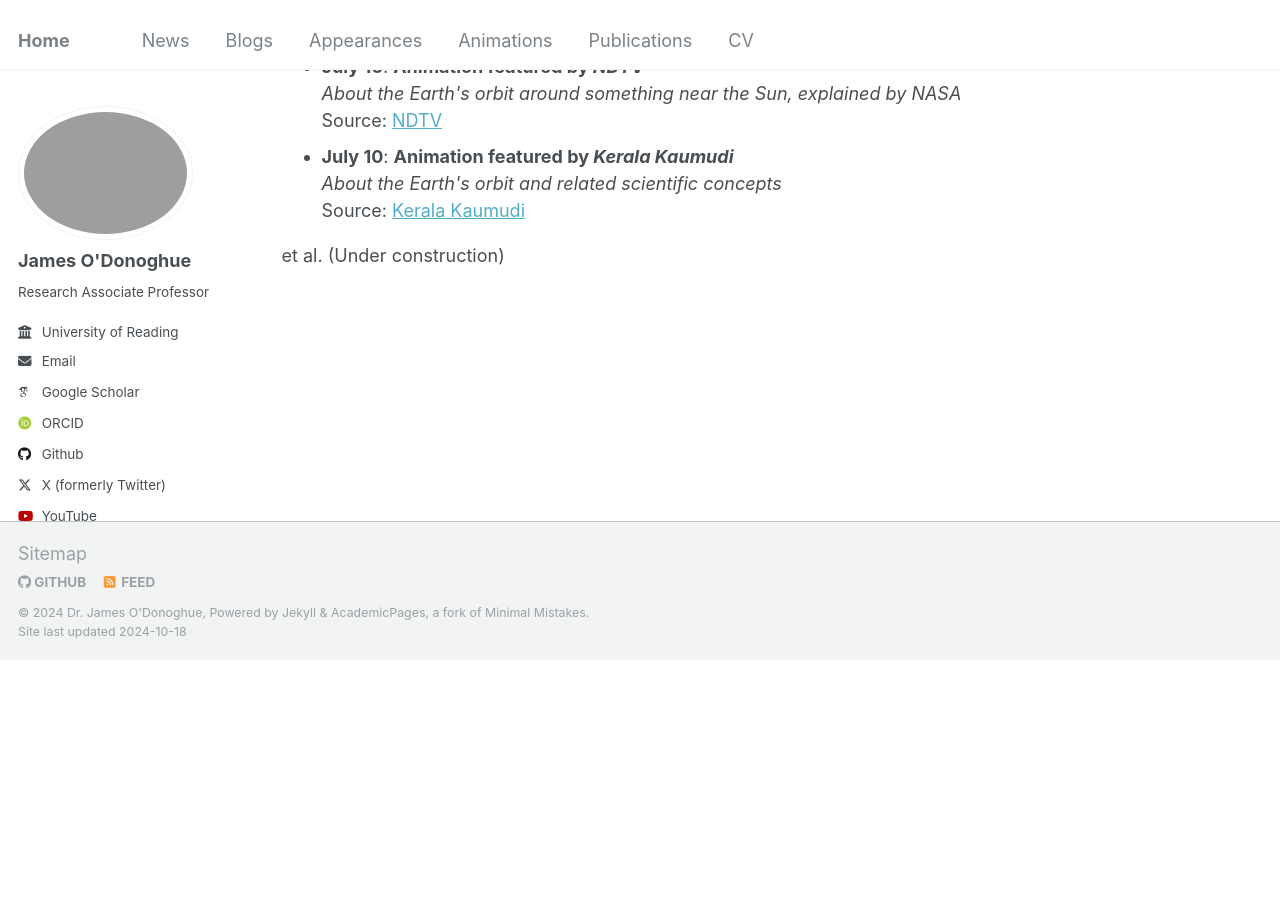
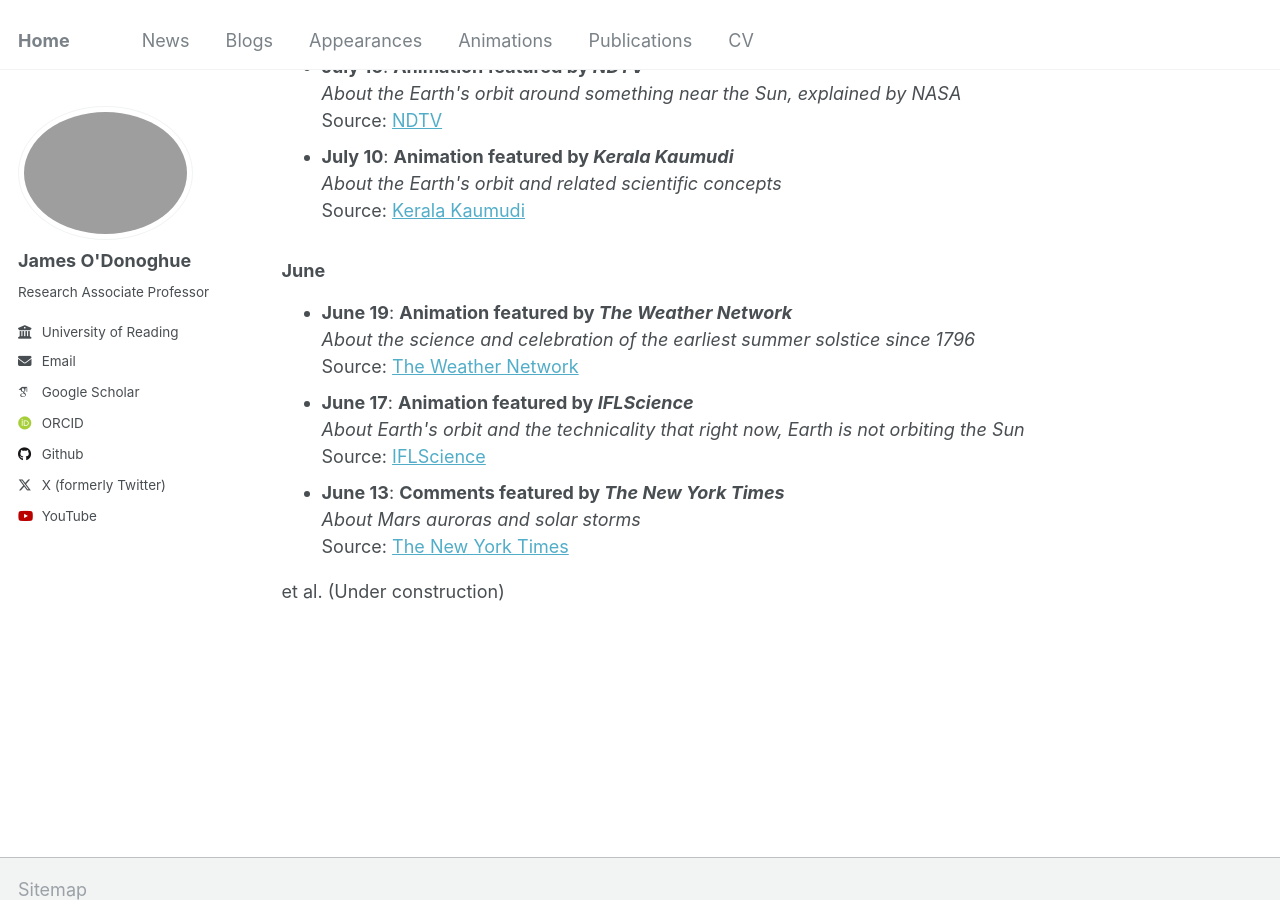
Before and after one commit to odonoghuespace/odonoghuespace.github.io, a Jekyll site: the page built from _pages/news.html, in a window 1280 px wide and 900 px high, scrolled down 1329 px. Built offline with Jekyll 4.4.1, drawn with Linux system fonts in a browser that asks for light colours; some web fonts are replaced; before the commit the page ends 1988 px from its top, so only the background shows below that.

Commit message:
Update news.html

```diff
--- a/_pages/news.html
+++ b/_pages/news.html
@@ -76,5 +76,24 @@ author_profile: true
   </li>
 </ul>
 
+<h3>June</h3>
+<ul>
+ <li><strong>June 19</strong>: <strong>Animation featured by <em>The Weather Network</em></strong><br>
+    <em>About the science and celebration of the earliest summer solstice since 1796</em><br>
+    Source: <a href="https://www.theweathernetwork.com/en/news/science/earth-science/science-and-celebration-of-the-earliest-summer-solstice-since-1796">The Weather Network</a>
+</li>
+
+<li><strong>June 17</strong>: <strong>Animation featured by <em>IFLScience</em></strong><br>
+    <em>About Earth's orbit and the technicality that right now, Earth is not orbiting the Sun</em><br>
+    Source: <a href="https://www.iflscience.com/right-now-the-earth-is-technically-not-orbiting-the-sun-74697">IFLScience</a>
+</li>
+
+<li><strong>June 13</strong>: <strong>Comments featured by <em>The New York Times</em></strong><br>
+    <em>About Mars auroras and solar storms</em><br>
+    Source: <a href="https://www.nytimes.com/2024/06/13/science/mars-aurora-solar-storm.html">The New York Times</a>
+</li>
+
+</ul>
+
 et al.
 (Under construction)
```
